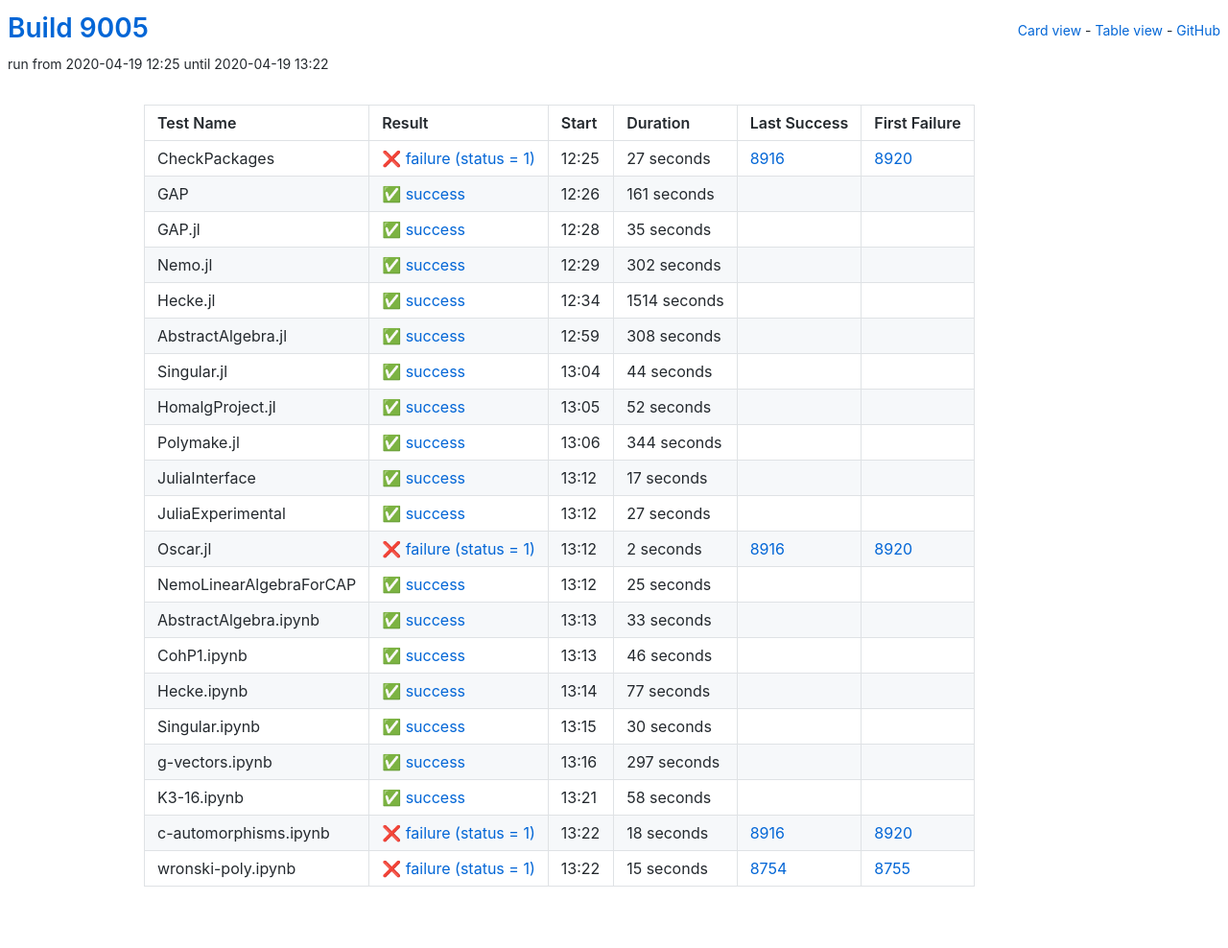
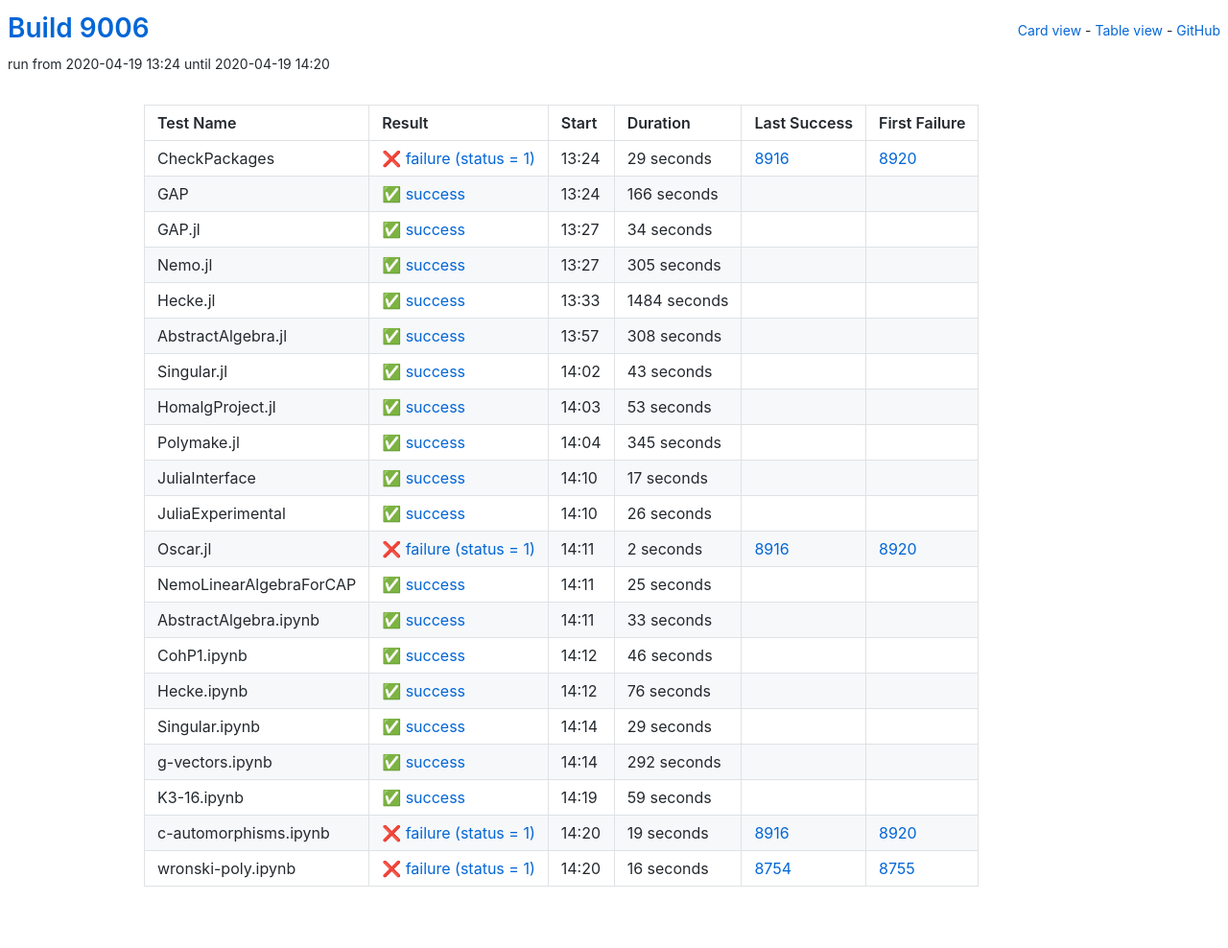
Before and after one commit to oscar-system/oscar-ci-status, a Jekyll site: the page built from table.html, in a window 1280 px wide. Shown: the whole page at 96% size. Built offline with Jekyll 4.4.1, drawn with Linux system fonts in a browser that asks for light colours.

Commit message:
Build 9006

```diff
--- a/_data/ci.yml
+++ b/_data/ci.yml
@@ -1,60 +1,60 @@
-build: 9005
-build_url: https://oscarci.mathematik.uni-kl.de/job/oscar/9005/
+build: 9006
+build_url: https://oscarci.mathematik.uni-kl.de/job/oscar/9006/
 job: oscar
 tests:
-- duration: 27
+- duration: 29
   exitcode: 1
   first_failure: 8920
   first_failure_url: https://oscarci.mathematik.uni-kl.de/job/oscar/8920/
   last_success: 8916
   last_success_url: https://oscarci.mathematik.uni-kl.de/job/oscar/8916/
-  log: https://oscarci.mathematik.uni-kl.de/job/oscar/9005/artifact/logs/build-9005/CheckPackages.log
+  log: https://oscarci.mathematik.uni-kl.de/job/oscar/9006/artifact/logs/build-9006/CheckPackages.log
   name: CheckPackages
-  start: 2020-04-19 12:25
+  start: 2020-04-19 13:24
   status: failure
   success: false
-- duration: 161
+- duration: 166
   exitcode: 0
   first_failure: false
   first_failure_url: null
   last_success: false
   last_success_url: null
-  log: https://oscarci.mathematik.uni-kl.de/job/oscar/9005/artifact/logs/build-9005/GAP.log
+  log: https://oscarci.mathematik.uni-kl.de/job/oscar/9006/artifact/logs/build-9006/GAP.log
   name: GAP
-  start: 2020-04-19 12:26
+  start: 2020-04-19 13:24
   status: success
   success: true
-- duration: 35
+- duration: 34
   exitcode: 0
   first_failure: false
   first_failure_url: null
   last_success: false
   last_success_url: null
-  log: https://oscarci.mathematik.uni-kl.de/job/oscar/9005/artifact/logs/build-9005/GAP.jl.log
+  log: https://oscarci.mathematik.uni-kl.de/job/oscar/9006/artifact/logs/build-9006/GAP.jl.log
   name: GAP.jl
-  start: 2020-04-19 12:28
+  start: 2020-04-19 13:27
   status: success
   success: true
-- duration: 302
+- duration: 305
   exitcode: 0
   first_failure: false
   first_failure_url: null
   last_success: false
   last_success_url: null
-  log: https://oscarci.mathematik.uni-kl.de/job/oscar/9005/artifact/logs/build-9005/Nemo.jl.log
+  log: https://oscarci.mathematik.uni-kl.de/job/oscar/9006/artifact/logs/build-9006/Nemo.jl.log
   name: Nemo.jl
-  start: 2020-04-19 12:29
+  start: 2020-04-19 13:27
   status: success
   success: true
-- duration: 1514
+- duration: 1484
   exitcode: 0
   first_failure: false
   first_failure_url: null
   last_success: false
   last_success_url: null
-  log: https://oscarci.mathematik.uni-kl.de/job/oscar/9005/artifact/logs/build-9005/Hecke.jl.log
+  log: https://oscarci.mathematik.uni-kl.de/job/oscar/9006/artifact/logs/build-9006/Hecke.jl.log
   name: Hecke.jl
-  start: 2020-04-19 12:34
+  start: 2020-04-19 13:33
   status: success
   success: true
 - duration: 308
@@ -63,42 +63,42 @@
   first_failure_url: null
   last_success: false
   last_success_url: null
-  log: https://oscarci.mathematik.uni-kl.de/job/oscar/9005/artifact/logs/build-9005/AbstractAlgebra.jl.log
+  log: https://oscarci.mathematik.uni-kl.de/job/oscar/9006/artifact/logs/build-9006/AbstractAlgebra.jl.log
   name: AbstractAlgebra.jl
-  start: 2020-04-19 12:59
+  start: 2020-04-19 13:57
   status: success
   success: true
-- duration: 44
+- duration: 43
   exitcode: 0
   first_failure: false
   first_failure_url: null
   last_success: false
   last_success_url: null
-  log: https://oscarci.mathematik.uni-kl.de/job/oscar/9005/artifact/logs/build-9005/Singular.jl.log
+  log: https://oscarci.mathematik.uni-kl.de/job/oscar/9006/artifact/logs/build-9006/Singular.jl.log
   name: Singular.jl
-  start: 2020-04-19 13:04
+  start: 2020-04-19 14:02
   status: success
   success: true
-- duration: 52
+- duration: 53
   exitcode: 0
   first_failure: false
   first_failure_url: null
   last_success: false
   last_success_url: null
-  log: https://oscarci.mathematik.uni-kl.de/job/oscar/9005/artifact/logs/build-9005/HomalgProject.jl.log
+  log: https://oscarci.mathematik.uni-kl.de/job/oscar/9006/artifact/logs/build-9006/HomalgProject.jl.log
   name: HomalgProject.jl
-  start: 2020-04-19 13:05
+  start: 2020-04-19 14:03
   status: success
   success: true
-- duration: 344
+- duration: 345
   exitcode: 0
   first_failure: false
   first_failure_url: null
   last_success: false
   last_success_url: null
-  log: https://oscarci.mathematik.uni-kl.de/job/oscar/9005/artifact/logs/build-9005/Polymake.jl.log
+  log: https://oscarci.mathematik.uni-kl.de/job/oscar/9006/artifact/logs/build-9006/Polymake.jl.log
   name: Polymake.jl
-  start: 2020-04-19 13:06
+  start: 2020-04-19 14:04
   status: success
   success: true
 - duration: 17
@@ -107,20 +107,20 @@
   first_failure_url: null
   last_success: false
   last_success_url: null
-  log: https://oscarci.mathematik.uni-kl.de/job/oscar/9005/artifact/logs/build-9005/JuliaInterface.log
+  log: https://oscarci.mathematik.uni-kl.de/job/oscar/9006/artifact/logs/build-9006/JuliaInterface.log
   name: JuliaInterface
-  start: 2020-04-19 13:12
+  start: 2020-04-19 14:10
   status: success
   success: true
-- duration: 27
+- duration: 26
   exitcode: 0
   first_failure: false
   first_failure_url: null
   last_success: false
   last_success_url: null
-  log: https://oscarci.mathematik.uni-kl.de/job/oscar/9005/artifact/logs/build-9005/JuliaExperimental.log
+  log: https://oscarci.mathematik.uni-kl.de/job/oscar/9006/artifact/logs/build-9006/JuliaExperimental.log
   name: JuliaExperimental
-  start: 2020-04-19 13:12
+  start: 2020-04-19 14:10
   status: success
   success: true
 - duration: 2
@@ -129,9 +129,9 @@
   first_failure_url: https://oscarci.mathematik.uni-kl.de/job/oscar/8920/
   last_success: 8916
   last_success_url: https://oscarci.mathematik.uni-kl.de/job/oscar/8916/
-  log: https://oscarci.mathematik.uni-kl.de/job/oscar/9005/artifact/logs/build-9005/Oscar.jl.log
+  log: https://oscarci.mathematik.uni-kl.de/job/oscar/9006/artifact/logs/build-9006/Oscar.jl.log
   name: Oscar.jl
-  start: 2020-04-19 13:12
+  start: 2020-04-19 14:11
   status: failure
   success: false
 - duration: 25
@@ -140,9 +140,9 @@
   first_failure_url: null
   last_success: false
   last_success_url: null
-  log: https://oscarci.mathematik.uni-kl.de/job/oscar/9005/artifact/logs/build-9005/NemoLinearAlgebraForCAP.log
+  log: https://oscarci.mathematik.uni-kl.de/job/oscar/9006/artifact/logs/build-9006/NemoLinearAlgebraForCAP.log
   name: NemoLinearAlgebraForCAP
-  start: 2020-04-19 13:12
+  start: 2020-04-19 14:11
   status: success
   success: true
 - duration: 33
@@ -151,9 +151,9 @@
   first_failure_url: null
   last_success: false
   last_success_url: null
-  log: https://oscarci.mathematik.uni-kl.de/job/oscar/9005/artifact/logs/build-9005/AbstractAlgebra.ipynb.log
+  log: https://oscarci.mathematik.uni-kl.de/job/oscar/9006/artifact/logs/build-9006/AbstractAlgebra.ipynb.log
   name: AbstractAlgebra.ipynb
-  start: 2020-04-19 13:13
+  start: 2020-04-19 14:11
   status: success
   success: true
 - duration: 46
@@ -162,74 +162,74 @@
   first_failure_url: null
   last_success: false
   last_success_url: null
-  log: https://oscarci.mathematik.uni-kl.de/job/oscar/9005/artifact/logs/build-9005/CohP1.ipynb.log
+  log: https://oscarci.mathematik.uni-kl.de/job/oscar/9006/artifact/logs/build-9006/CohP1.ipynb.log
   name: CohP1.ipynb
-  start: 2020-04-19 13:13
+  start: 2020-04-19 14:12
   status: success
   success: true
-- duration: 77
+- duration: 76
   exitcode: 0
   first_failure: false
   first_failure_url: null
   last_success: false
   last_success_url: null
-  log: https://oscarci.mathematik.uni-kl.de/job/oscar/9005/artifact/logs/build-9005/Hecke.ipynb.log
+  log: https://oscarci.mathematik.uni-kl.de/job/oscar/9006/artifact/logs/build-9006/Hecke.ipynb.log
   name: Hecke.ipynb
-  start: 2020-04-19 13:14
+  start: 2020-04-19 14:12
   status: success
   success: true
-- duration: 30
+- duration: 29
   exitcode: 0
   first_failure: false
   first_failure_url: null
   last_success: false
   last_success_url: null
-  log: https://oscarci.mathematik.uni-kl.de/job/oscar/9005/artifact/logs/build-9005/Singular.ipynb.log
+  log: https://oscarci.mathematik.uni-kl.de/job/oscar/9006/artifact/logs/build-9006/Singular.ipynb.log
   name: Singular.ipynb
-  start: 2020-04-19 13:15
+  start: 2020-04-19 14:14
   status: success
   success: true
-- duration: 297
+- duration: 292
   exitcode: 0
   first_failure: false
   first_failure_url: null
   last_success: false
   last_success_url: null
-  log: https://oscarci.mathematik.uni-kl.de/job/oscar/9005/artifact/logs/build-9005/g-vectors.ipynb.log
+  log: https://oscarci.mathematik.uni-kl.de/job/oscar/9006/artifact/logs/build-9006/g-vectors.ipynb.log
   name: g-vectors.ipynb
-  start: 2020-04-19 13:16
+  start: 2020-04-19 14:14
   status: success
   success: true
-- duration: 58
+- duration: 59
   exitcode: 0
   first_failure: false
   first_failure_url: null
   last_success: false
   last_success_url: null
-  log: https://oscarci.mathematik.uni-kl.de/job/oscar/9005/artifact/logs/build-9005/K3-16.ipynb.log
+  log: https://oscarci.mathematik.uni-kl.de/job/oscar/9006/artifact/logs/build-9006/K3-16.ipynb.log
   name: K3-16.ipynb
-  start: 2020-04-19 13:21
+  start: 2020-04-19 14:19
   status: success
   success: true
-- duration: 18
+- duration: 19
   exitcode: 1
   first_failure: 8920
   first_failure_url: https://oscarci.mathematik.uni-kl.de/job/oscar/8920/
   last_success: 8916
   last_success_url: https://oscarci.mathematik.uni-kl.de/job/oscar/8916/
-  log: https://oscarci.mathematik.uni-kl.de/job/oscar/9005/artifact/logs/build-9005/c-automorphisms.ipynb.log
+  log: https://oscarci.mathematik.uni-kl.de/job/oscar/9006/artifact/logs/build-9006/c-automorphisms.ipynb.log
   name: c-automorphisms.ipynb
-  start: 2020-04-19 13:22
+  start: 2020-04-19 14:20
   status: failure
   success: false
-- duration: 15
+- duration: 16
   exitcode: 1
   first_failure: 8755
   first_failure_url: https://oscarci.mathematik.uni-kl.de/job/oscar/8755/
   last_success: 8754
   last_success_url: https://oscarci.mathematik.uni-kl.de/job/oscar/8754/
-  log: https://oscarci.mathematik.uni-kl.de/job/oscar/9005/artifact/logs/build-9005/wronski-poly.ipynb.log
+  log: https://oscarci.mathematik.uni-kl.de/job/oscar/9006/artifact/logs/build-9006/wronski-poly.ipynb.log
   name: wronski-poly.ipynb
-  start: 2020-04-19 13:22
+  start: 2020-04-19 14:20
   status: failure
   success: false
```
Also changed, not shown: README.md.
